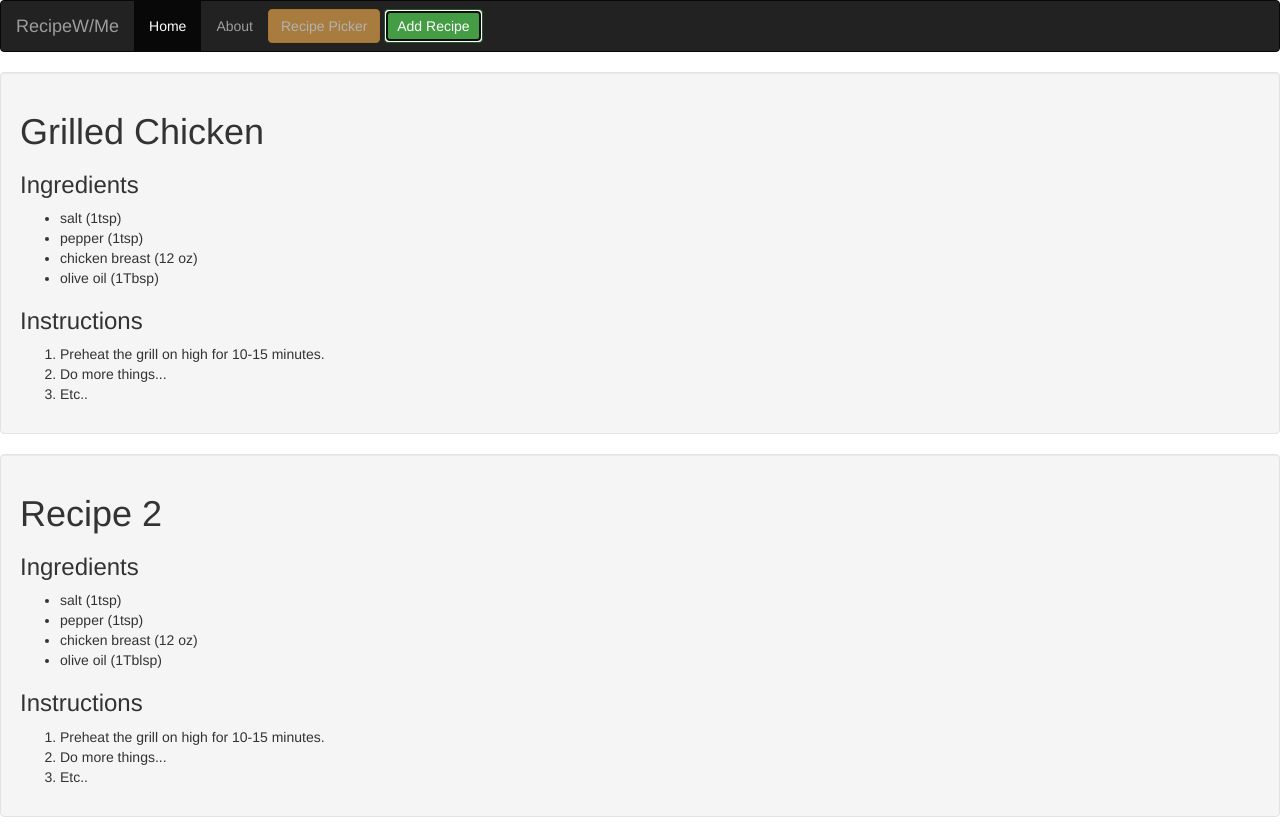
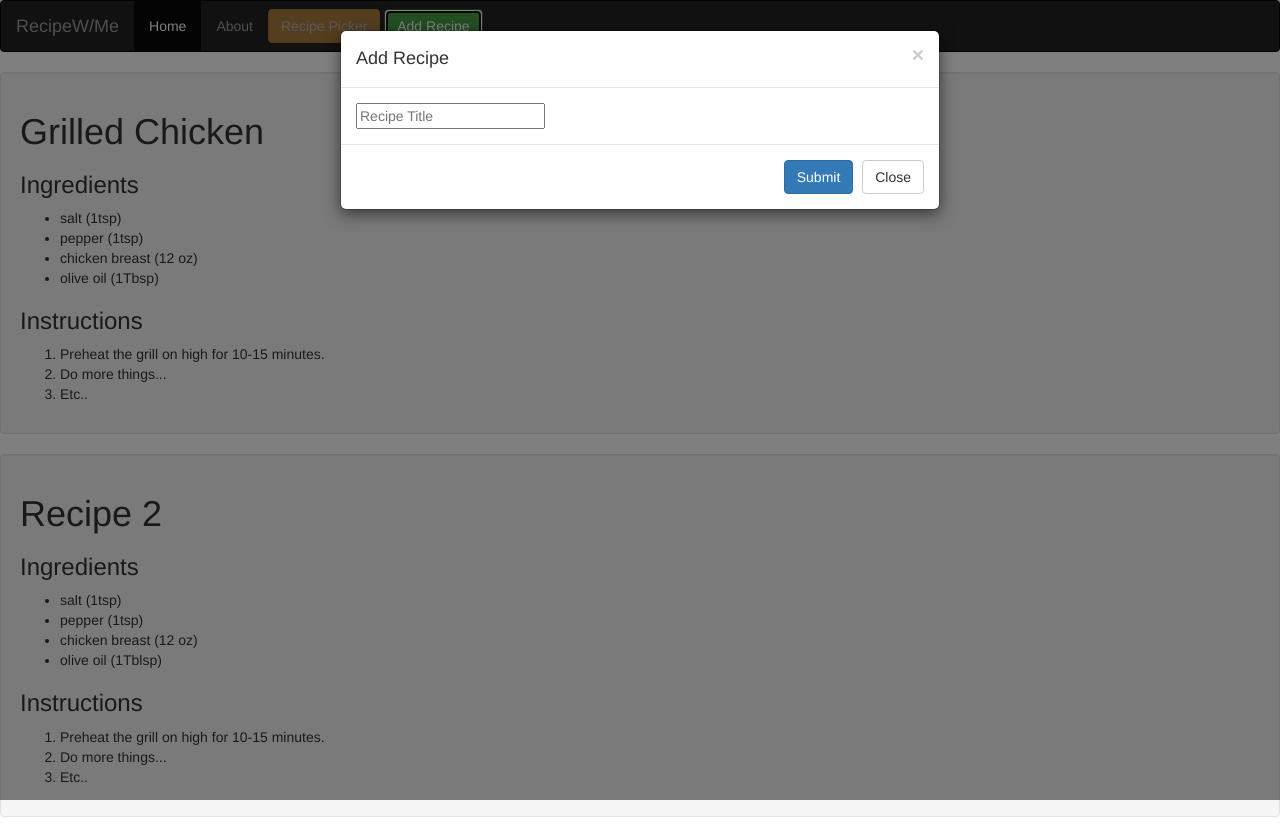
Before and after one commit to DHargett32/Cookbook-App, a plain HTML site: page index.html in a window 1280 px wide. Both pictures are taken after a click on the button "Add Recipe". Drawn offline with nearby package versions, Linux system fonts and the light colour scheme; some packages are replaced by stand-ins of ours; a script that the page names is missing.

Commit message:
Created Base Modal To Add Recipes
Created the base modal to add recipes.

As of now, you can only input the name of the recipe. The rest of the form will be add later.

```diff
--- a/index.html
+++ b/index.html
@@ -3,6 +3,8 @@
         <meta charset="utf-8">
         <title>Cookbook App</title>
         <link rel="stylesheet" href="https://maxcdn.bootstrapcdn.com/bootstrap/3.3.5/css/bootstrap.min.css">
+        <script src="https://ajax.googleapis.com/ajax/libs/jquery/3.4.1/jquery.min.js"></script>
+        <script src="https://maxcdn.bootstrapcdn.com/bootstrap/3.4.0/js/bootstrap.min.js"></script>
         <link rel="stylesheet" href="css/cookbook-styles.css">
 
     </head>
@@ -18,7 +20,7 @@
                 <li><a href="#">About</a></li>
                 </ul>
                 <button class="btn btn-warning navbar-btn disabled">Recipe Picker</button>
-                <button class="btn btn-success navbar-btn">Add Recipe</button>
+                <button type="button" class="btn btn-success navbar-btn" data-toggle="modal" data-target="#myModal">Add Recipe</button>
             </div>
         </nav>
         <div class="well" ng-repeat="recipe in recipes">
@@ -36,6 +38,31 @@
                 </li>
             </ol>
         </div>
+
+
+
+
+        <!-- Modal -->
+        <div class="modal fade" id="myModal" role="dialog">
+            <div class="modal-dialog">
+
+              <!-- Modal content-->
+              <div class="modal-content">
+                <div class="modal-header">
+                  <button type="button" class="close" data-dismiss="modal">&times;</button>
+                  <h4 class="modal-title">Add Recipe</h4>
+                </div>
+                <div class="modal-body">
+                  <input type="text" placeholder="Recipe Title">
+                </div>
+                <div class="modal-footer">
+                  <button type="button" class="btn btn-primary" data-dismiss="modal">Submit</button>
+                  <button type="button" class="btn btn-default" data-dismiss="modal">Close</button>
+                </div>
+              </div>
+
+            </div>
+          </div>
     </body>
     <script src="https://ajax.googleapis.com/ajax/libs/angularjs/1.4.7/angular.min.js"></script>
     <script src="https://cdnjs.cloudflare.com/ajax/libs/angular-ui-bootstrap/2.5.0/ui-bootstrap.min.js"></script>
--- a/scripts/cookbookController.js
+++ b/scripts/cookbookController.js
@@ -1,6 +1,6 @@
 angular
     .module('ngCookbook')
-    .controller('cookbookController', function($scope){
+    .controller('cookbookController', ['$scope', function($scope){
         $scope.recipes = [
             {
                 "title" :"Grilled Chicken",
@@ -35,4 +35,11 @@ angular
                 ]
             }
         ];
-    });
+
+        /*$scope.addRecipe = function(){
+            console.log('opening add recipe popup');
+            var modalInstance = $modal.open({
+                tenplateUrl: 'addRecipe.html',
+            });
+        }*/
+    }]);
```
